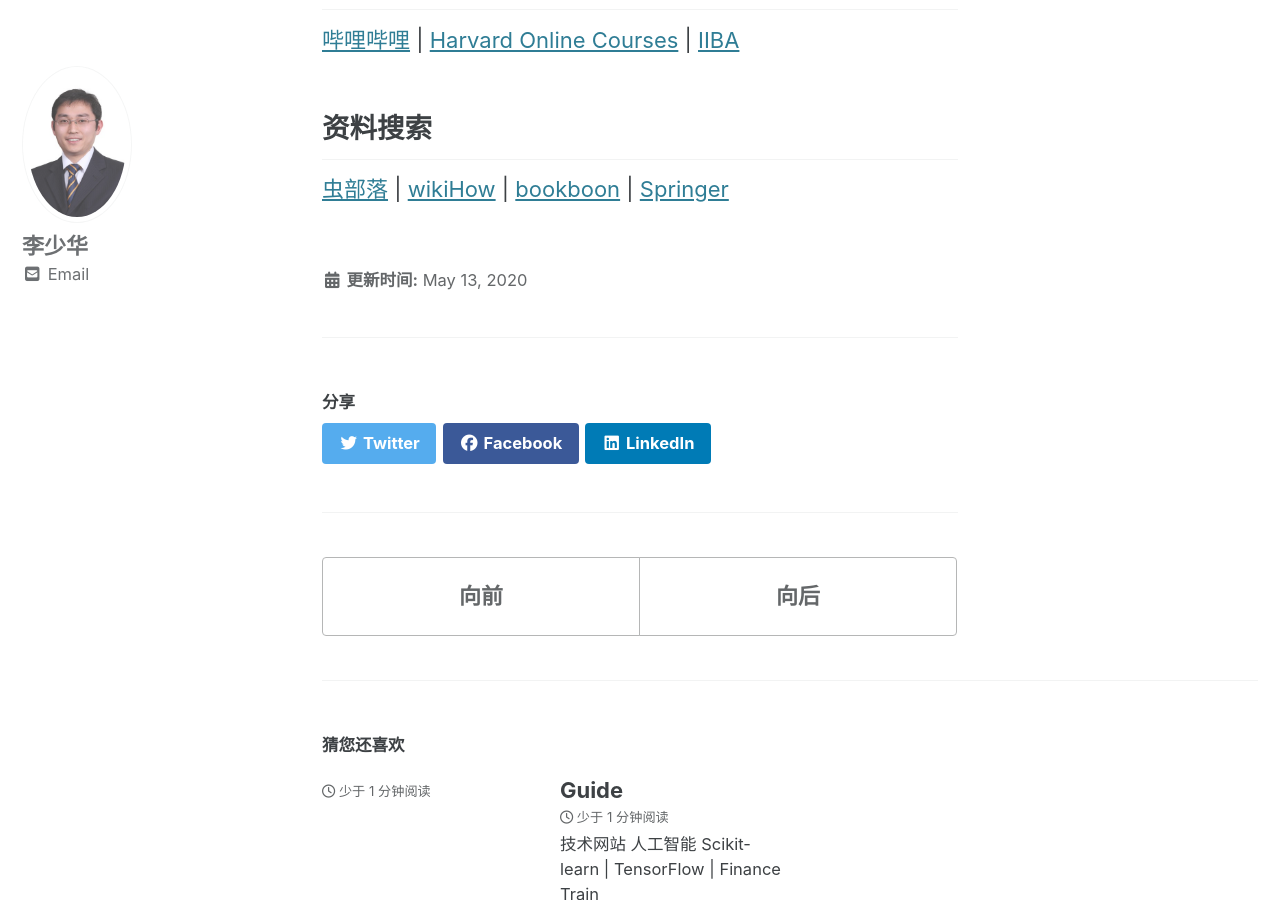
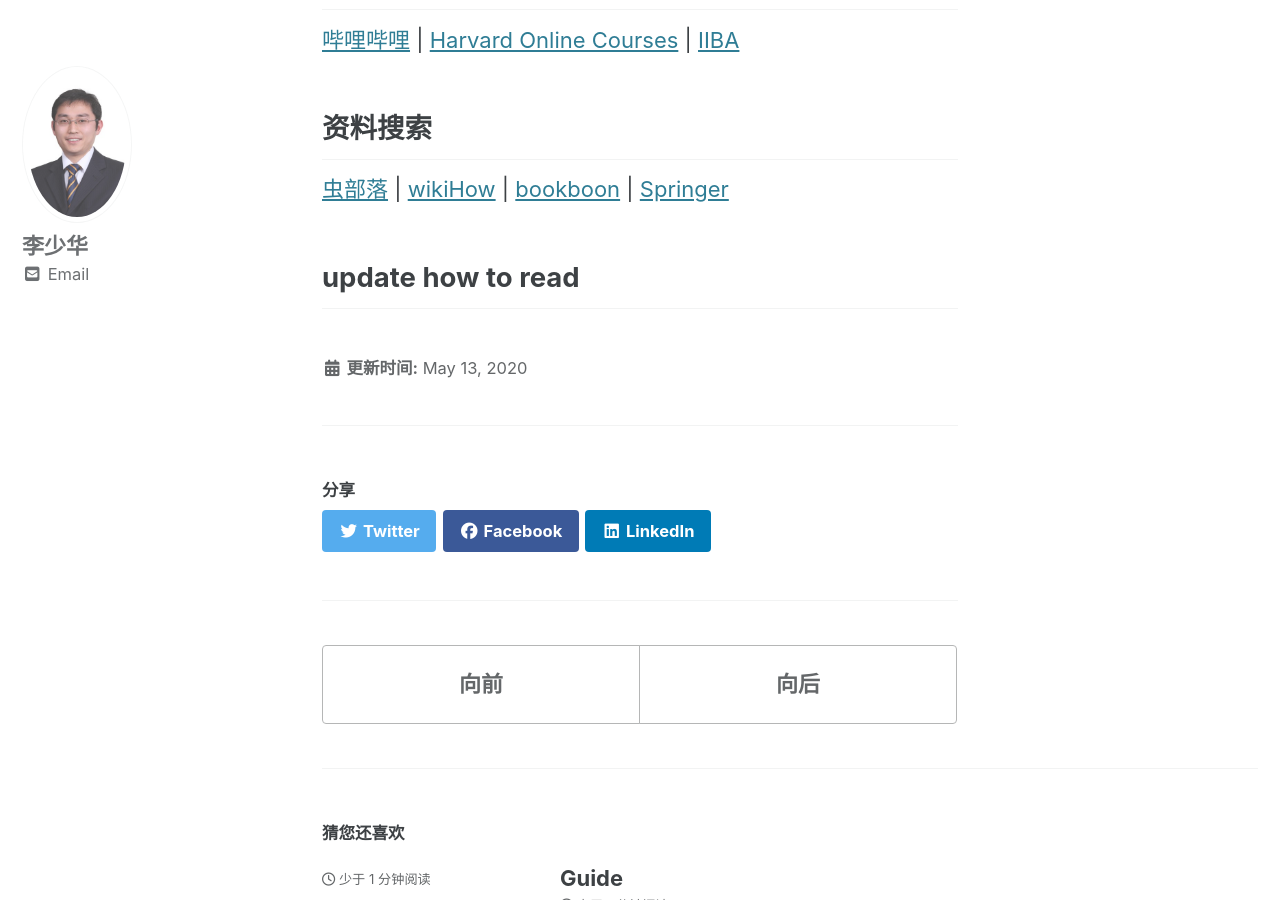
Before and after one commit to jiacaiguanjia/jiacaiguanjia.github.io, a Jekyll site: the page built from _posts/2020-05-13-web.md, in a window 1280 px wide and 900 px high, scrolled down 645 px. Built offline with Jekyll 4.4.1, drawn with Linux system fonts in a browser that asks for light colours; cached includes are drawn as plain includes; nearby versions of some CDN libraries.

Commit message:
new file

```diff
--- a/_posts/2020-05-13-web.md
+++ b/_posts/2020-05-13-web.md
@@ -22,3 +22,5 @@
 [wikiHow](https://www.wikihow.com) |
 [bookboon](https://bookboon.com) |
 [Springer](https://link.springer.com/search)
+
+## update how to read
```
Also changed, not shown: _posts/2020-05-19-howtoread001.md (renamed from _posts/2020-05-19-how-to-read-001.md).
